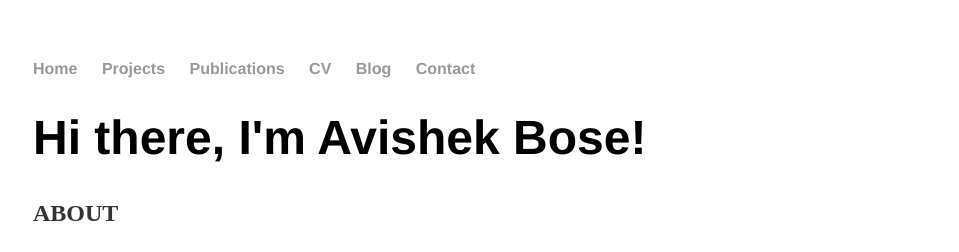
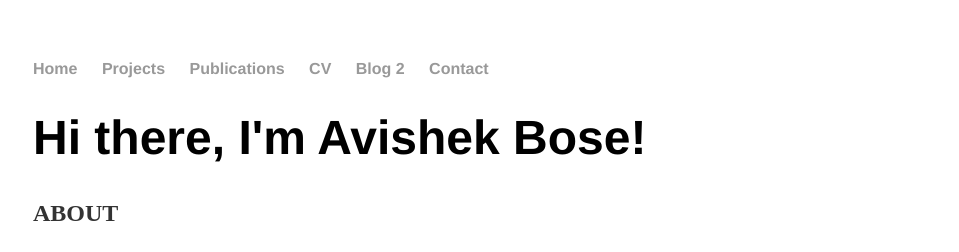
Before and after one commit to abose17/abose17.github.io, a Jekyll site: the page built from index.html, in a window 1280 px wide. Shown: the top 252 px of the page, without its empty margins (159-1118 px from the left). Built offline with Jekyll 4.4.1, drawn with Linux system fonts in a browser that asks for light colours.

Commit message:
Update default.html

```diff
--- a/_layouts/default.html
+++ b/_layouts/default.html
@@ -12,7 +12,7 @@
 		        	<li><a href="/projects">Projects</a></li>
 				<li><a href="/publications">Publications</a></li>
 				<li><a href="/cv">CV</a></li>
-	        		<li><a href="/blog">Blog</a></li>
+	        		<li><a href="/blog">Blog 2</a></li>
 				<li><a href="/contact">Contact</a></li>
 	    		</ul>
 			</nav>
```
